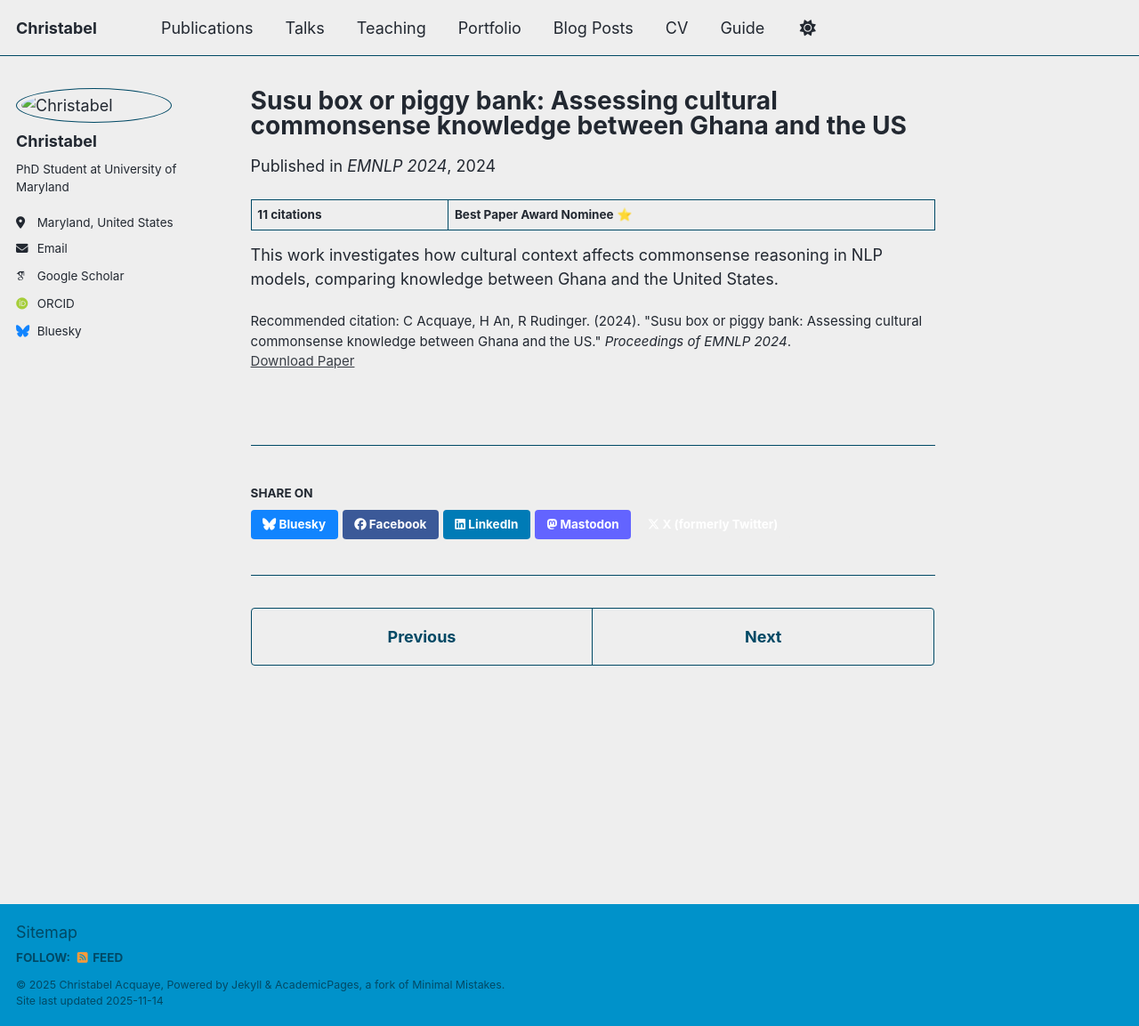
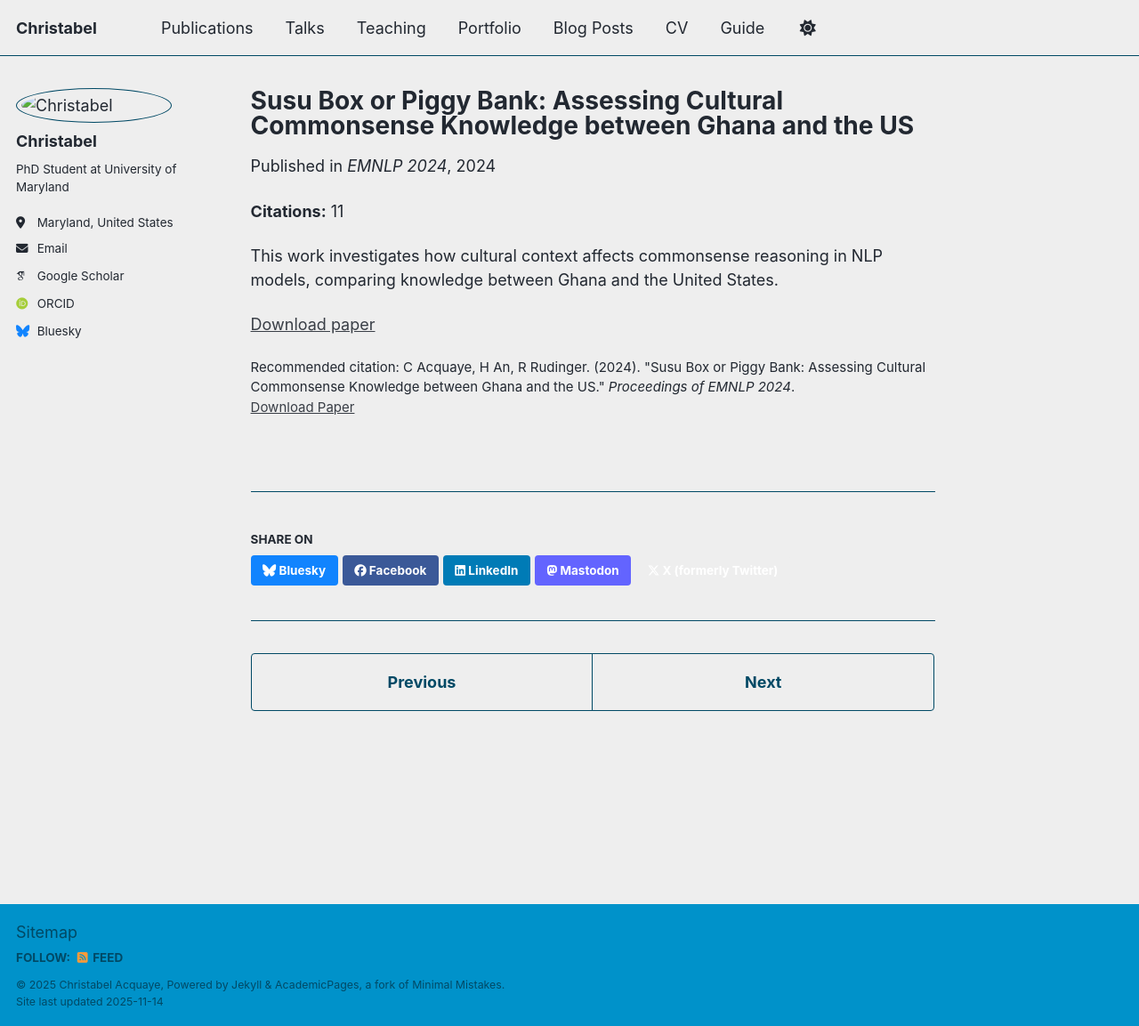
Before and after one commit to acquayec/cacquaye.github.io, a Jekyll site: the page built from _publications/2024-susu-box.md, in a window 1280 px wide and 1153 px high. Shown: the whole window at 89% size. Built offline with Jekyll 4.4.1, drawn with Linux system fonts in a browser that asks for light colours; some web fonts are replaced; a script that is not in the unit is left out.

Commit message:
Fix title casing and update paper details

```diff
--- a/_publications/2024-susu-box.md
+++ b/_publications/2024-susu-box.md
@@ -1,13 +1,17 @@
 ---
-title: "Susu box or piggy bank: Assessing cultural commonsense knowledge between Ghana and the US"
+title: "Susu Box or Piggy Bank: Assessing Cultural Commonsense Knowledge between Ghana and the US"
 collection: publications
+category: conferences
 permalink: /publication/2024-susu-box
+excerpt: 'Cross-cultural assessment of commonsense knowledge in LLMs'
 date: 2024-11-01
 venue: 'EMNLP 2024'
-paperurl: 'https://aclanthology.org/'
-citation: 'C Acquaye, H An, R Rudinger. (2024). "Susu box or piggy bank: Assessing cultural commonsense knowledge between Ghana and the US." <i>Proceedings of EMNLP 2024</i>.'
+paperurl: 'https://aclanthology.org/2024.emnlp-main.532/'
+citation: 'C Acquaye, H An, R Rudinger. (2024). "Susu Box or Piggy Bank: Assessing Cultural Commonsense Knowledge between Ghana and the US." <i>Proceedings of EMNLP 2024</i>.'
 ---
 
-**11 citations** | **Best Paper Award Nominee** ⭐
+**Citations:** 11
 
 This work investigates how cultural context affects commonsense reasoning in NLP models, comparing knowledge between Ghana and the United States.
+
+[Download paper](https://aclanthology.org/2024.emnlp-main.532/)
```
